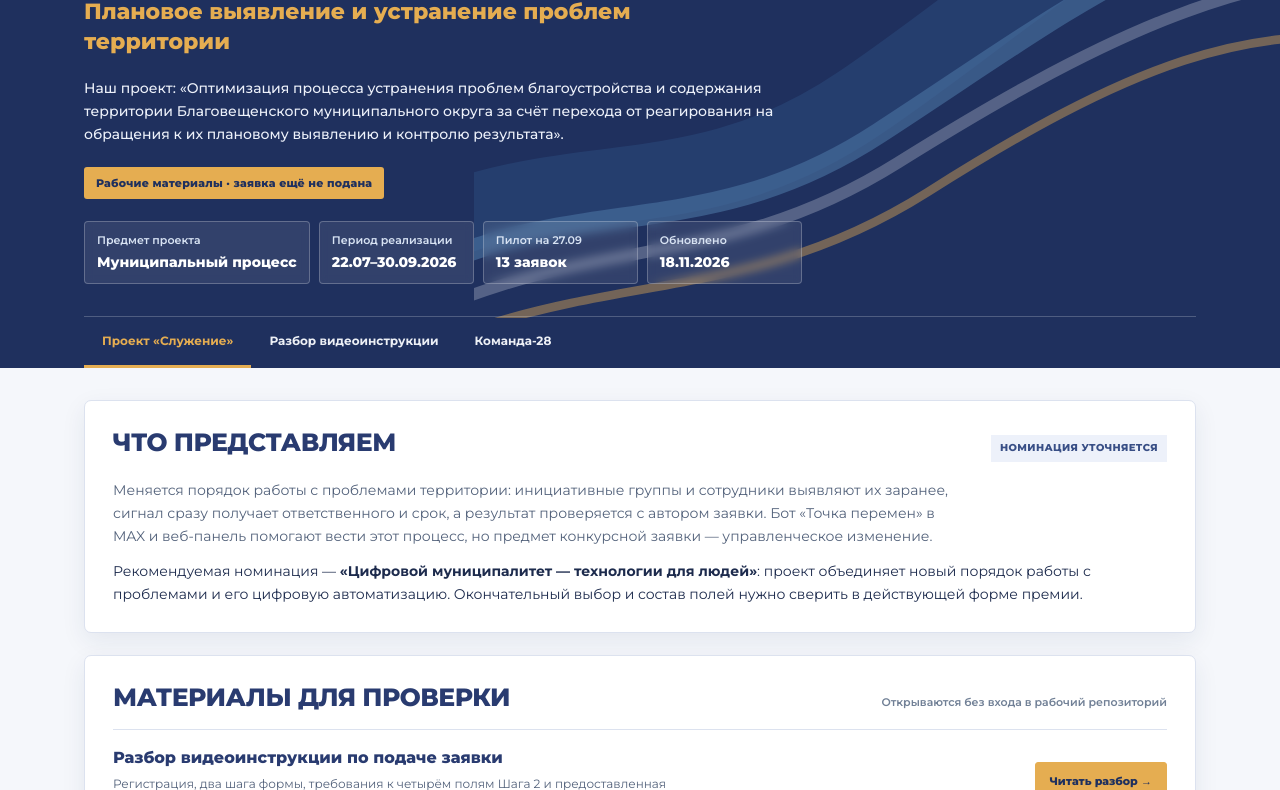
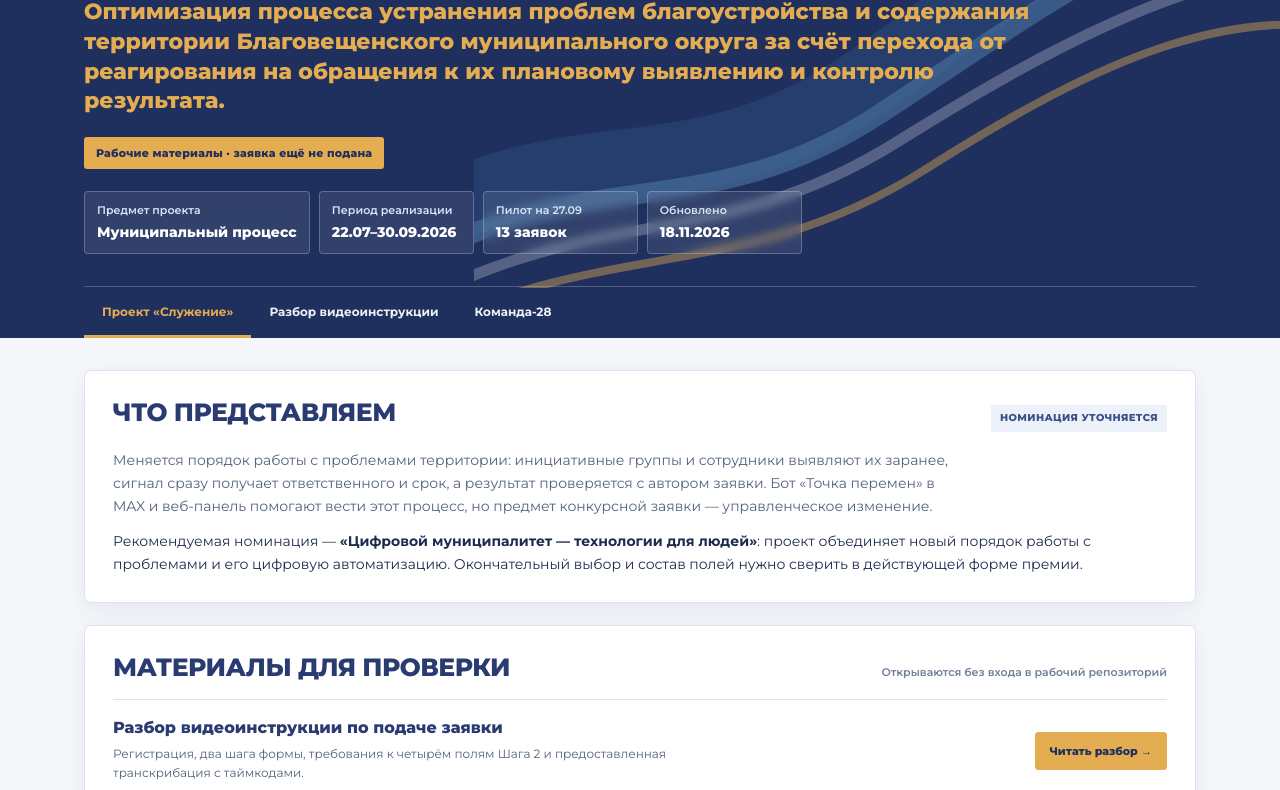
Before and after one commit to NiceGenn/Team-28-progress, a plain HTML site: page index.html in a window 1280 px wide. Shown: the part 238-1028 px from the top of the page. Drawn offline with Linux system fonts and the light colour scheme.

Commit message:
Штаб: полное подтверждённое название проекта

```diff
--- a/index.html
+++ b/index.html
@@ -19,8 +19,7 @@
   <div class="hero-panel">
     <div class="eyebrow">Всероссийская муниципальная премия «Служение» · подготовка заявки</div>
     <h1>«Служение»</h1>
-    <p class="project-heading">Плановое выявление и устранение проблем территории</p>
-    <p>Наш проект: «Оптимизация процесса устранения проблем благоустройства и содержания территории Благовещенского муниципального округа за счёт перехода от реагирования на обращения к их плановому выявлению и контролю результата».</p>
+    <p class="project-heading">Оптимизация процесса устранения проблем благоустройства и содержания территории Благовещенского муниципального округа за счёт перехода от реагирования на обращения к их плановому выявлению и контролю результата.</p>
     <span class="status">Рабочие материалы · заявка ещё не подана</span>
     <div class="facts" aria-label="Ключевые сведения"><span class="fact">Предмет проекта<strong>Муниципальный процесс</strong></span><span class="fact">Период реализации<strong>22.07–30.09.2026</strong></span><span class="fact">Пилот на 27.09<strong>13 заявок</strong></span><span class="fact">Обновлено<strong>18.11.2026</strong></span></div>
   </div>
--- a/служение.css
+++ b/служение.css
@@ -29,7 +29,7 @@ h3{font-size:16px}p{margin:0}.container{max-width:1160px;margin:auto;padding:0 2
 .eyebrow{color:var(--gold);font-size:12px;font-weight:800;letter-spacing:.15em;text-transform:uppercase;margin-bottom:17px}
 .hero h1{color:#fff;max-width:21ch;text-transform:uppercase}
 .hero p{max-width:76ch;margin-top:20px;font-weight:500;color:#edf1fa;font-size:14px}
-.hero .project-heading{color:var(--gold);font-size:clamp(17px,2vw,22px);line-height:1.35;font-weight:800;max-width:37ch;margin-top:13px}
+.hero .project-heading{color:var(--gold);font-size:clamp(17px,2vw,22px);line-height:1.35;font-weight:800;max-width:70ch;margin-top:13px}
 .hero .status{display:inline-block;max-width:100%;background:var(--gold);color:var(--navy-deep);padding:7px 12px;border-radius:3px;font-size:11px;font-weight:800;letter-spacing:.02em;margin-top:21px}
 .facts{display:flex;flex-wrap:wrap;gap:9px;margin-top:22px}
 .fact{display:block;min-width:155px;padding:9px 12px;background:#ffffff16;border:1px solid #ffffff3d;border-radius:4px;color:#d9e4f4;font-size:11px;font-weight:600;backdrop-filter:blur(4px)}
```
Also changed, not shown: служение.html (+1 -2 lines).
